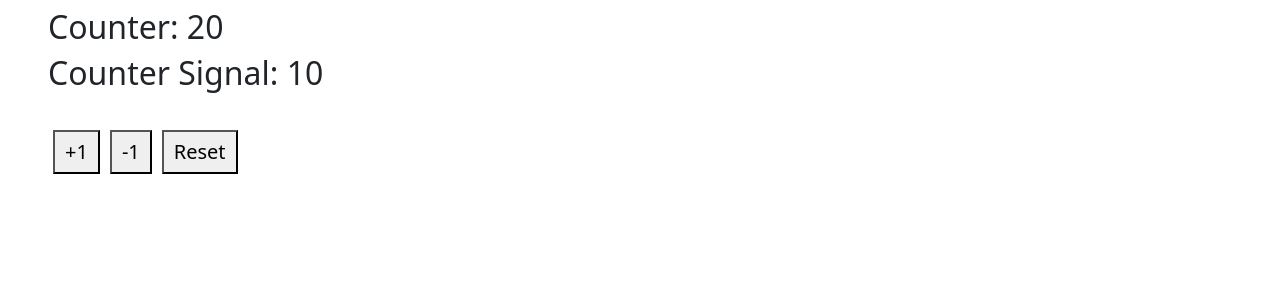
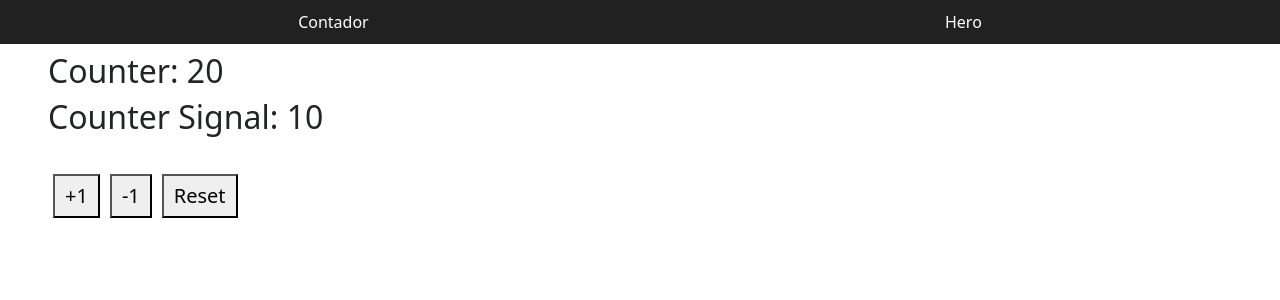
Before and after one commit to cesantaniello/02-bases, an Angular app: page / in a window 1280 px wide. Shown: the top 300 px of the page. Built offline with nearby package versions, Linux system fonts and the light colour scheme.

Commit message:
Router Link

```diff
--- a/src/app/app.component.html
+++ b/src/app/app.component.html
@@ -1,3 +1,4 @@
+<app-navbar />
 <section class="mx-5 mt-2">
   <router-outlet/>
 </section>
--- a/src/app/app.component.ts
+++ b/src/app/app.component.ts
@@ -1,9 +1,10 @@
 import { Component } from '@angular/core';
 import { RouterOutlet } from '@angular/router';
+import { NavbarComponent } from "./components/shared/navbar/navbar.component";
 
 @Component({
   selector: 'app-root',
-  imports: [RouterOutlet],
+  imports: [RouterOutlet, NavbarComponent],
   templateUrl: './app.component.html',
 })
 export class AppComponent {
--- /dev/null
+++ b/src/app/components/shared/navbar/navbar.component.html
@@ -0,0 +1,19 @@
+<style>
+  nav {
+    display: flex;
+    justify-content: space-around;
+    background-color: #212121;
+    color: white;
+    padding: 10px;
+  }
+
+  nav a {
+    color: white;
+    text-decoration: none;
+  }
+</style>
+
+<nav>
+  <a routerLink="/">Contador</a>
+  <a routerLink="/hero">Hero</a>
+</nav>
```
Also changed, not shown: src/app/components/shared/navbar/navbar.component.ts (added, +11 -0 lines).
